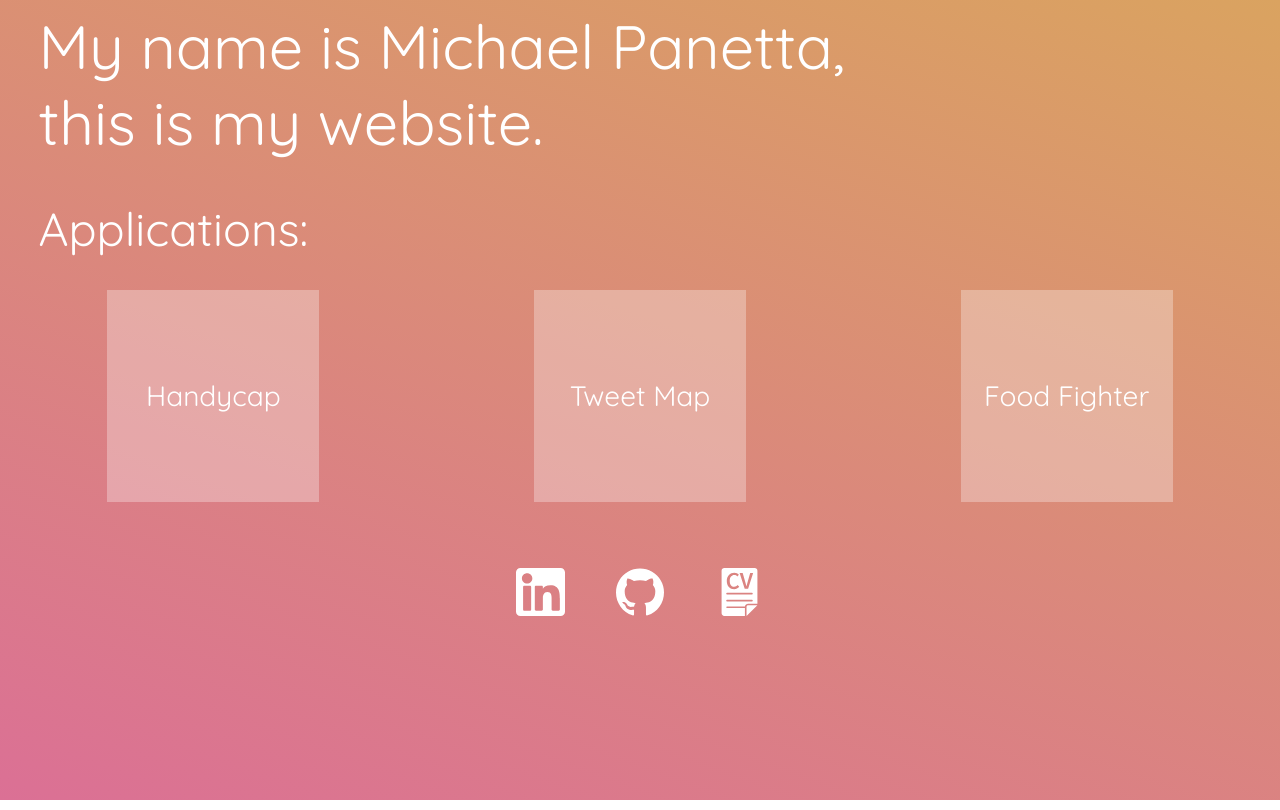
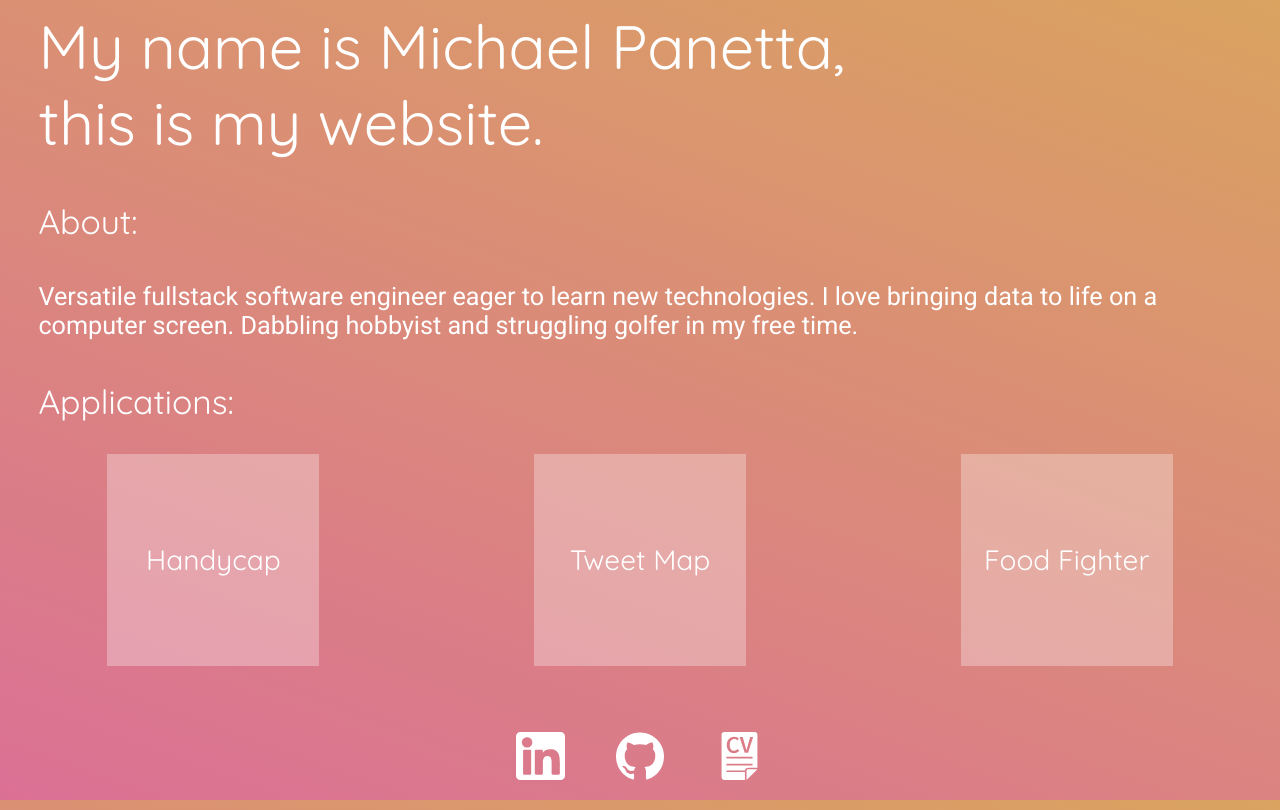
Before and after one commit to panetters/personal-site, a React (Create React App) app: page / in a window 1280 px wide. Built offline with nearby package versions, Linux system fonts and the light colour scheme.

Commit message:
added About

```diff
--- /dev/null
+++ b/src/components/About.js
@@ -0,0 +1,20 @@
+import React, { Component } from 'react';
+
+class About extends Component {
+  render() {
+    return (
+      <React.Fragment>
+        <div className="section-header">
+          About:
+        </div>
+        <div className="section-detail">
+          Versatile fullstack software engineer eager to learn new technologies.
+          I love bringing data to life on a computer screen.
+          Dabbling hobbyist and struggling golfer in my free time.
+        </div>
+      </React.Fragment>
+    );
+  }
+}
+
+export default About;
--- a/src/components/App.js
+++ b/src/components/App.js
@@ -1,7 +1,8 @@
 import React, { Component } from 'react';
 import '../styles/App.css';
 
-import Applications from './ApplicationList';
+import About from './About';
+import ApplicationList from './ApplicationList';
 import BottomBar from './BottomBar';
 
 class App extends Component {
@@ -12,7 +13,8 @@ class App extends Component {
           My name is Michael Panetta,<br/>
           this is my website.
         </div>
-        <Applications/>
+        <About/>
+        <ApplicationList/>
         <BottomBar/>
       </div>
     );
--- a/src/styles/App.css
+++ b/src/styles/App.css
@@ -25,7 +25,13 @@ html {
 
 .section-header {
   font-family: Quicksand;
-  font-size: calc(8px + 3vw);
+  font-size: calc(8px + 2vw);
+  padding: 1vh 3vw;
+  margin-bottom: 3vh;
+}
+
+.section-detail {
+  font-size: calc(6px + 1.5vw);
   padding: 1vh 3vw;
   margin-bottom: 3vh;
 }
```
